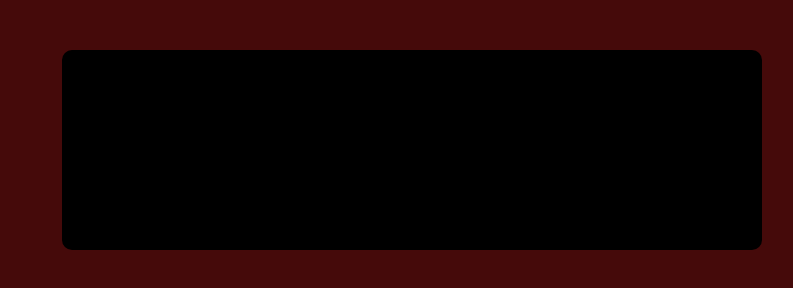
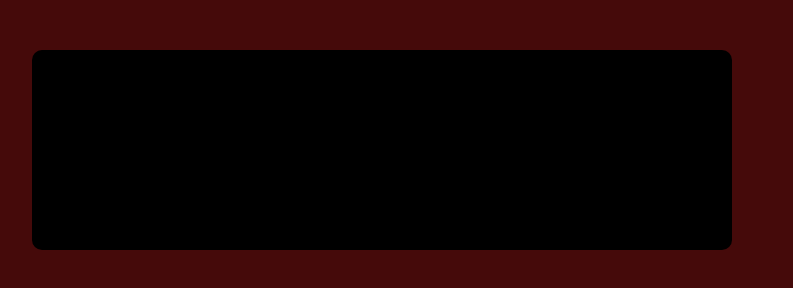
Before and after one commit to dicepaw/dicepaw.github.io, a plain HTML site: page index.html in a window 1280 px wide. Shown: the top 288 px of the page, without its empty margins (458-1251 px from the left). Drawn offline with Linux system fonts and the light colour scheme.

Commit message:
Update index.html

```diff
--- a/index.html
+++ b/index.html
@@ -29,7 +29,7 @@
             background-color: black; /* Box color */
             position: absolute; /* Allows movement */
             top: 50px; /* Move box down */
-            left: 520px; /* Move box right */
+            left: 490px; /* Move box right */
             border-radius: 10px; /* Optional: Rounded edges */
         }
     </style>
```
